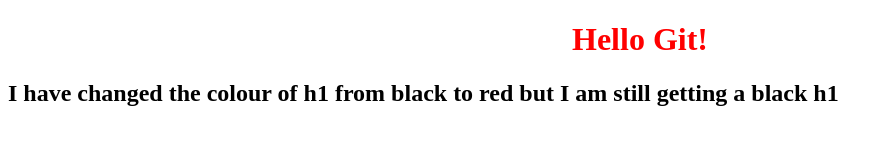
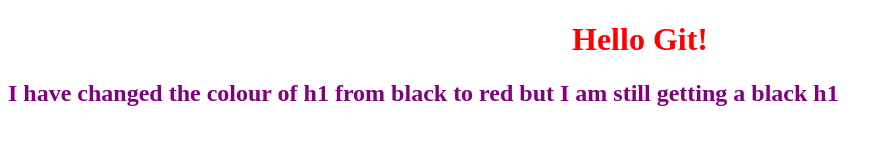
Before and after one commit to MariaBego56/Project-github, a plain HTML site: page index.html in a window 1280 px wide. Shown: the whole page, without its empty margins (0-889 px from the left). Drawn offline with Linux system fonts and the light colour scheme.

Commit message:
Update style.css

```diff
--- a/src/style.css
+++ b/src/style.css
@@ -2,7 +2,10 @@
   text-align: center;
   color: red;
 }
-
+h2{
+  color: purple;
+  text-size: 18px;
+}
 img {
   width: 90%;
   margin: 20px auto;
```
